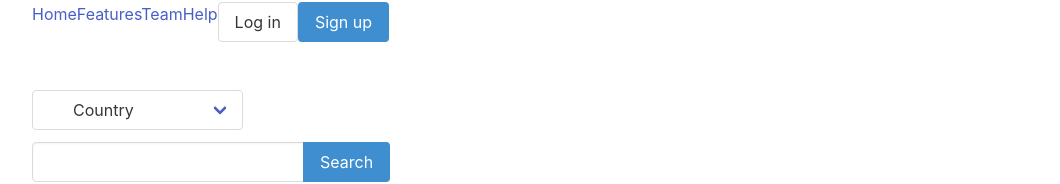
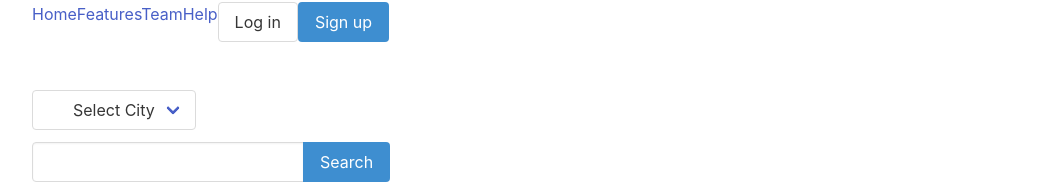
Before and after one commit to m3hrad/feedme-front, a React (Create React App) app: page / in a window 1280 px wide. Shown: the part 304-488 px from the top of the page, without its empty margins (32-1092 px from the left). Built offline with nearby package versions, Linux system fonts and the light colour scheme.

Commit message:
added helsinki and sthlm

```diff
--- a/public/index.html
+++ b/public/index.html
@@ -19,7 +19,7 @@
       work correctly both with client-side routing and a non-root public URL.
       Learn how to configure a non-root public URL by running `npm run build`.
     -->
-    <title>React App</title>
+    <title>FeedMe</title>
   </head>
   <body>
     <noscript>
--- a/src/components/CountryDropdown.js
+++ b/src/components/CountryDropdown.js
@@ -7,9 +7,9 @@ class CountryDropdown extends Component {
         <p className="control has-icons-left">
           <span className="select">
             <select>
-              <option selected>Country</option>
-              <option>Select dropdown</option>
-              <option>With options</option>
+              <option value="" disabled selected>Select City</option>
+              <option>Helsinki</option>
+              <option>Stockholm</option>
             </select>
           </span>
           <span className="icon is-small is-left">
```
